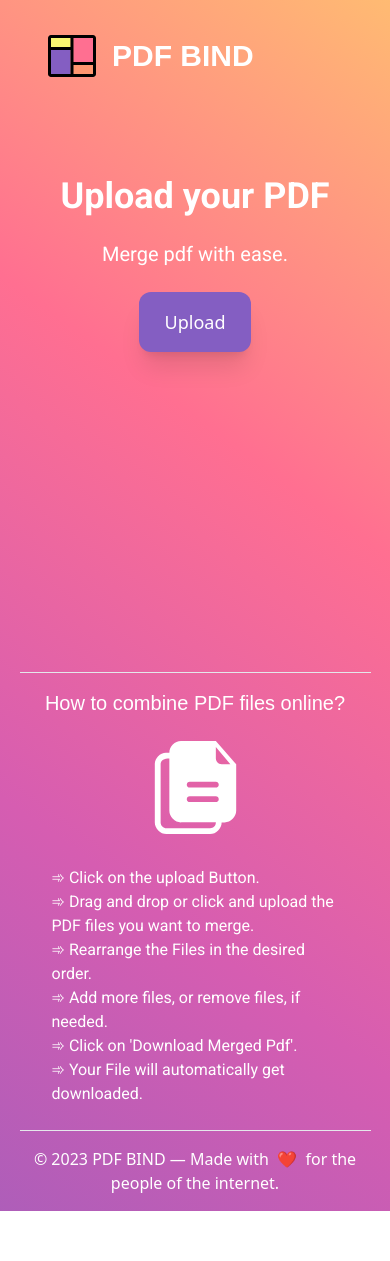
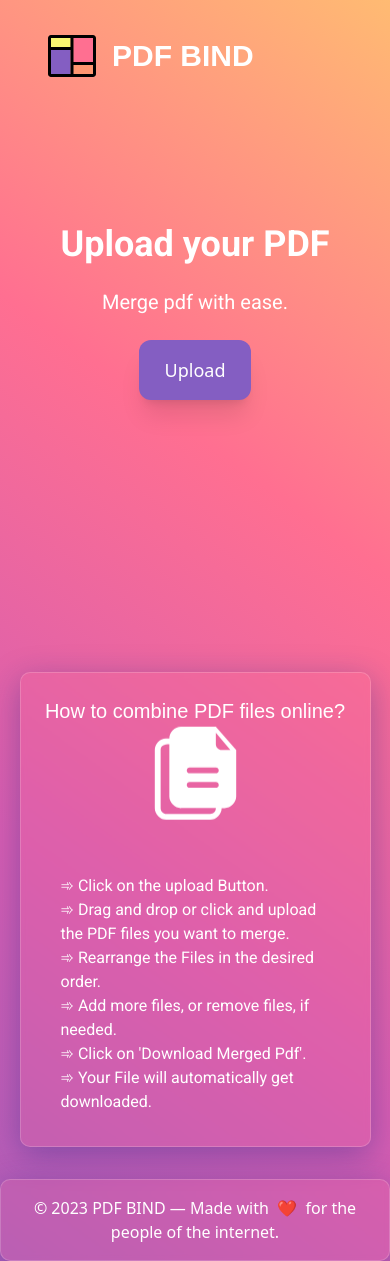
Before and after one commit to shibinashraf/pdf-bind, a React (Create React App) app: page / in a window 390 px wide. Before the commit the page ends 1211 px from the top, so only its background shows below. Built offline with nearby package versions, Linux system fonts and the light colour scheme; a web font is replaced by a local one.

Commit message:
glass morph added

```diff
--- a/src/App.jsx
+++ b/src/App.jsx
@@ -81,7 +81,7 @@ export default function App() {
         </div>
       )}
       <div className="h-[35rem] items-center flex flex-col p-8">
-        <div className="text-4xl text-center text-white font-bold md:mt-[8rem] mt-8 roboto">
+        <div className="text-4xl text-center text-white font-bold md:mt-[8rem] mt-[5rem] roboto">
           Upload your PDF
         </div>
         <div className="text-white text-xl font-regular my-6 roboto">
@@ -94,10 +94,10 @@ export default function App() {
           Upload
         </div>
       </div>
-      <div className="p-4 text-white flex flex-col justify-center items-center gap-2 border-y-[1px] w-[90%] mx-auto">
+      <div className="p-6 text-white flex flex-col justify-center items-center pink-glass mb-8 gap-2 w-[90%] md:w-[60%] mx-auto">
 <p className="days text-xl mb-4">How to combine PDF files online?</p>
 <div className="flex  flex-wrap w-full justify-center md:gap-x-[6rem] gap-y-[2rem] items-center md:px-8 px-4">
-  <div> <img src={pdf} alt=""/></div>
+  <div> <img className="animate-bounce slo" src={pdf} alt=""/></div>
 <div className="text-md roboto mb-2">
   <ul>
 <li> ➾ Click on the upload Button.</li>
@@ -112,8 +112,10 @@ export default function App() {
 
 
       </div>
-      <div className="p-4 justify-center text-center text-white font-thin flex">
+      <div className="p-4 justify-center pink-glass text-center text-white font-thin flex">
+      <div>
 
+      </div>
 
          © 2023 PDF BIND — Made with &nbsp;&#10084;&nbsp; for the people of the internet.
 
--- a/src/index.css
+++ b/src/index.css
@@ -24,7 +24,7 @@
   visibility: visible;
   border-radius: 100px;
 
-  background-color: #FF6F91;
+  background-color: #FF6F91 ;
   z-index: 150;
   }
 
@@ -38,3 +38,22 @@
 .roboto{
   font-family: 'Roboto', sans-serif;
 }
+.pink-glass{
+
+background: rgba( 255, 111, 145, 0.15 );
+box-shadow: 0 8px 32px 0 rgba( 31, 38, 135, 0.37 );
+backdrop-filter: blur( 3px );
+-webkit-backdrop-filter: blur( 3px );
+border-radius: 10px;
+border: 1px solid rgba( 255, 255, 255, 0.18 );
+}
+.blue-glass{
+  background: rgba( 132, 94, 194, 0.55 );
+box-shadow: 0 8px 32px 0 rgba( 31, 38, 135, 0.37 );
+backdrop-filter: blur( 10.5px );
+-webkit-backdrop-filter: blur( 10.5px );
+border: 1px solid rgba( 255, 255, 255, 0.18 );
+}
+.slo{
+  animation-duration: 3s;
+}
```
